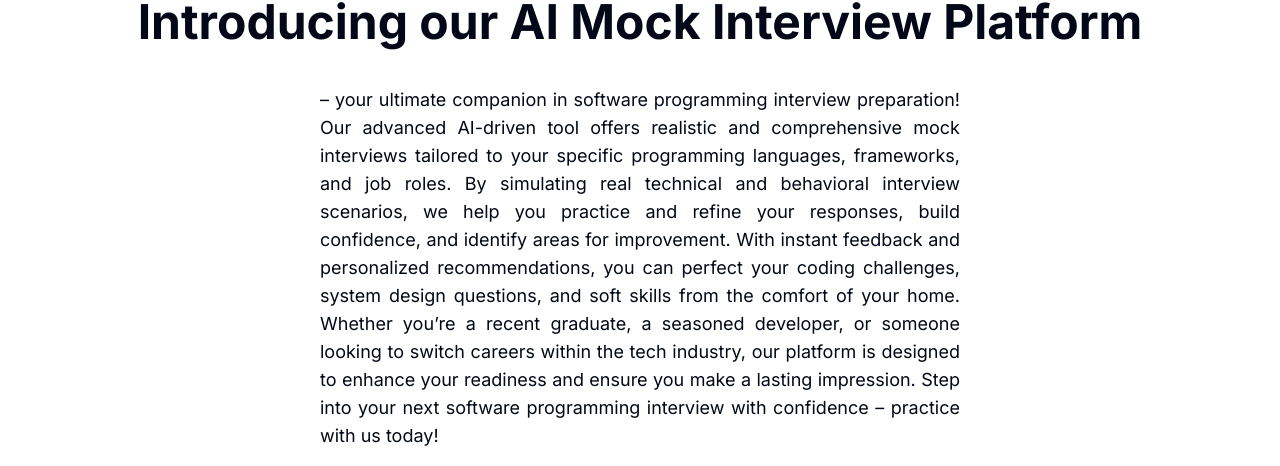
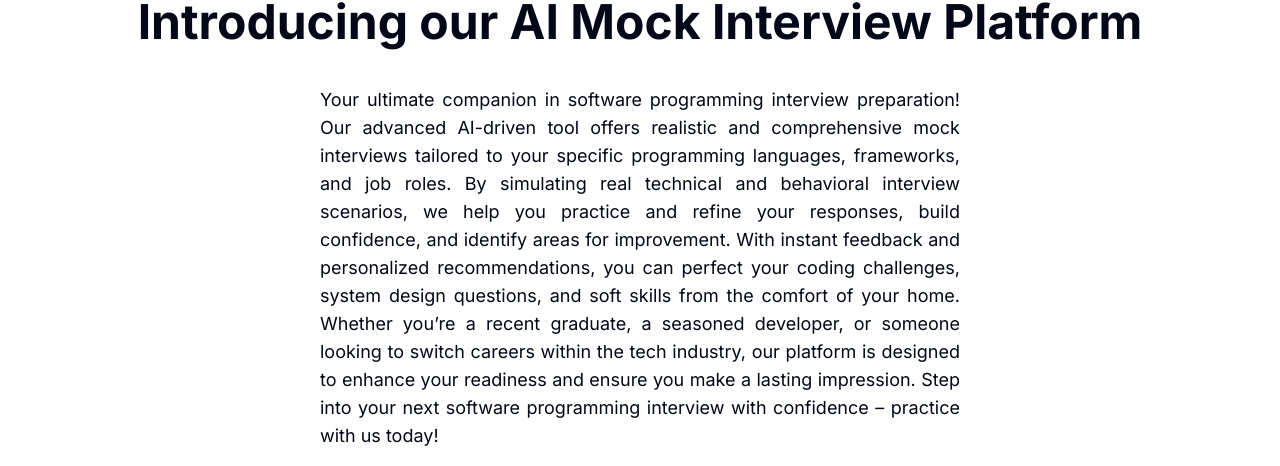
Before and after one commit to Paul-Daniel-dev/AIMockInterviewer, a Next.js app in the folder ai-mock/: page / in a window 1280 px wide. Shown: the part 334-800 px from the top of the page. Built offline with nearby package versions, Linux system fonts and the light colour scheme.

Commit message:
Update page.js

```diff
--- a/ai-mock/app/page.js
+++ b/ai-mock/app/page.js
@@ -27,7 +27,7 @@ export default function Home() {
         <div className="w-6/12 pt-10 pb-10">
           <h1 className="text-lg text-justify">
             {" "}
-            – your ultimate companion in software programming interview
+            Your ultimate companion in software programming interview
             preparation! Our advanced AI-driven tool offers realistic and
             comprehensive mock interviews tailored to your specific programming
             languages, frameworks, and job roles. By simulating real technical
```
